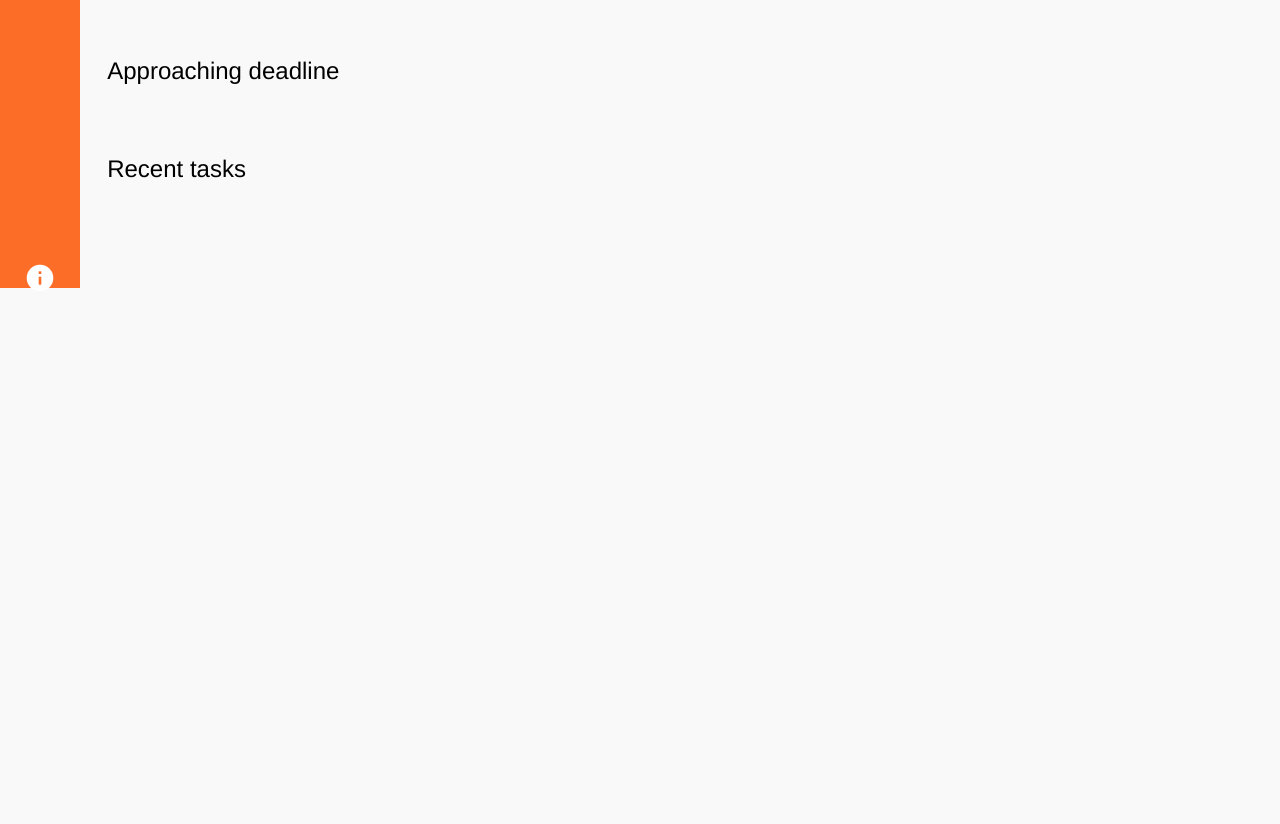
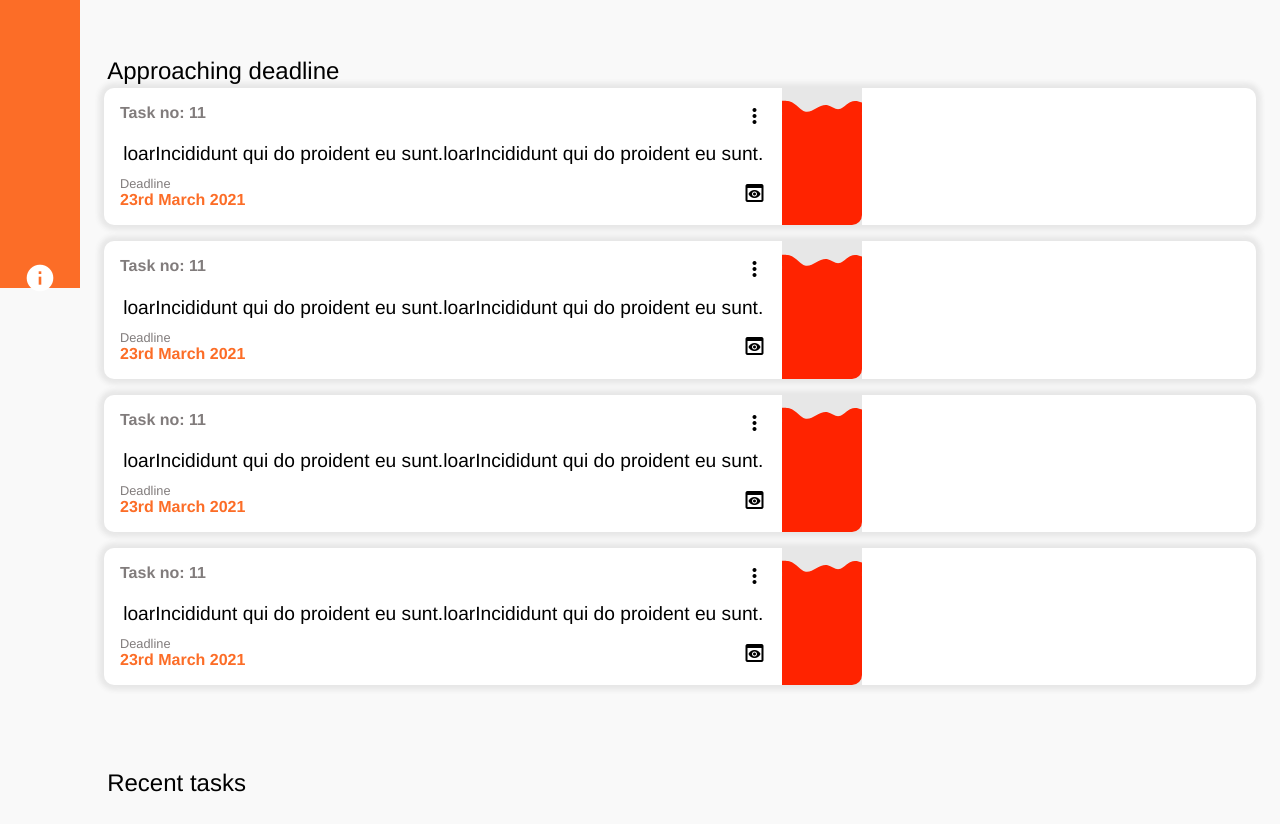
Before and after one commit to devayansarkar/issue-tracker, a Vue app in the folder frontend/: page /home in a window 1280 px wide. Shown: the part 512-1336 px from the top of the page. Before the commit the page ends 800 px from the top, so only its background shows below. Built offline with nearby package versions, Linux system fonts and the light colour scheme.

Commit message:
using the task card in the home page

```diff
--- a/frontend/src/views/Home.vue
+++ b/frontend/src/views/Home.vue
@@ -1,3 +1,4 @@
+<!-- eslint-disable max-len -->
 <template>
   <div>
     <Navbar />
@@ -17,15 +18,39 @@
           </div>
           <div class="right">
             <div class="task-count-grid-container">
-              <TaskCount cardType= "total-card" count="24" type="Total" />
-              <TaskCount cardType= "count-card" count="12" type="Done" />
-              <TaskCount cardType= "count-card" count="12" type="Doing" />
-              <TaskCount cardType= "count-card" count="12" type="Doing" />
+              <TaskCount cardType="total-card" count="24" type="Total" />
+              <TaskCount cardType="count-card" count="12" type="Done" />
+              <TaskCount cardType="count-card" count="12" type="Doing" />
+              <TaskCount cardType="count-card" count="12" type="Doing" />
             </div>
           </div>
         </div>
         <div class="next-tasks">
           <div class="title">Approaching deadline</div>
+          <TaskCard
+            taskNumber=11
+            title="loarIncididunt qui do proident eu sunt.loarIncididunt qui do proident eu sunt."
+            description="loarIncididunt qui do proident eu sunt.loarIncididunt qui do proident eu sunt.loarIncididunt qui do proident eu sunt.loarIncididunt qui do proident eu sunt.loarIncididunt qui do proident eu sunt.loarIncididunt qui do proident eu sunt.loarIncididunt qui do proident eu sunt.loarIncididunt qui do proident eu sunt."
+            deadline="23rd March 2021"
+          />
+          <TaskCard
+            taskNumber=11
+            title="loarIncididunt qui do proident eu sunt.loarIncididunt qui do proident eu sunt."
+            description="loarIncididunt qui do proident eu sunt.loarIncididunt qui do proident eu sunt.loarIncididunt qui do proident eu sunt.loarIncididunt qui do proident eu sunt.loarIncididunt qui do proident eu sunt.loarIncididunt qui do proident eu sunt.loarIncididunt qui do proident eu sunt.loarIncididunt qui do proident eu sunt."
+            deadline="23rd March 2021"
+          />
+          <TaskCard
+            taskNumber=11
+            title="loarIncididunt qui do proident eu sunt.loarIncididunt qui do proident eu sunt."
+            description="loarIncididunt qui do proident eu sunt.loarIncididunt qui do proident eu sunt.loarIncididunt qui do proident eu sunt.loarIncididunt qui do proident eu sunt.loarIncididunt qui do proident eu sunt.loarIncididunt qui do proident eu sunt.loarIncididunt qui do proident eu sunt.loarIncididunt qui do proident eu sunt."
+            deadline="23rd March 2021"
+          />
+          <TaskCard
+            taskNumber=11
+            title="loarIncididunt qui do proident eu sunt.loarIncididunt qui do proident eu sunt."
+            description="loarIncididunt qui do proident eu sunt.loarIncididunt qui do proident eu sunt.loarIncididunt qui do proident eu sunt.loarIncididunt qui do proident eu sunt.loarIncididunt qui do proident eu sunt.loarIncididunt qui do proident eu sunt.loarIncididunt qui do proident eu sunt.loarIncididunt qui do proident eu sunt."
+            deadline="23rd March 2021"
+          />
         </div>
 
         <div class="next-tasks">
@@ -40,6 +65,7 @@
 import Navbar from '@/components/Navbar.vue';
 import Topbar from '@/components/Topbar.vue';
 import TaskCount from '@/components/TaskCount.vue';
+import TaskCard from '@/components/TaskCard.vue';
 
 export default {
   name: 'Home',
@@ -47,6 +73,7 @@ export default {
     Navbar,
     Topbar,
     TaskCount,
+    TaskCard,
   },
 };
 </script>
```
